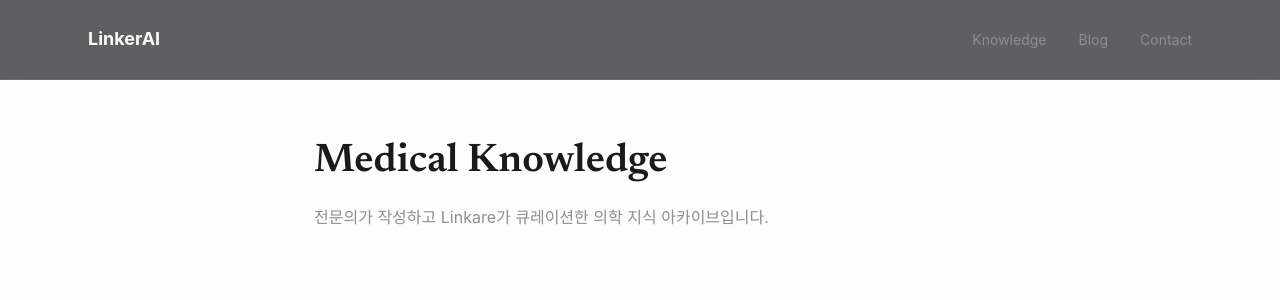
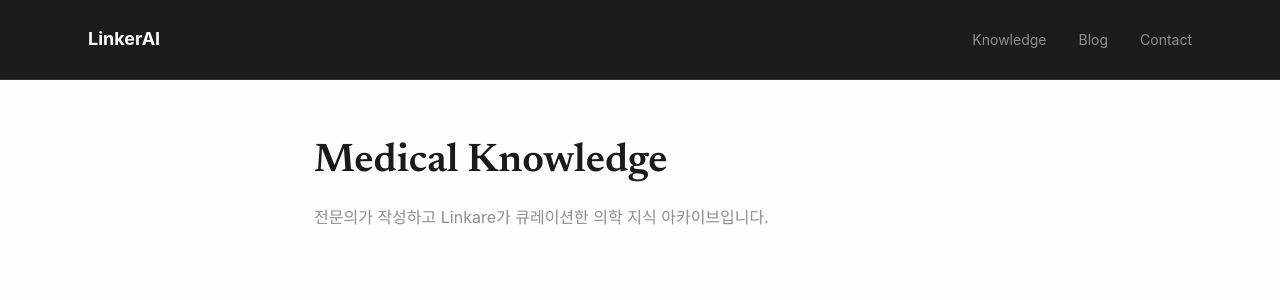
Before and after one commit to feelharmony/linkare-medical-knowledge, a Jekyll site: the page built from index.html, in a window 1280 px wide and 900 px high. Shown: the top 300 px of the window. Built offline with Jekyll 4.4.1, drawn with Linux system fonts in a browser that asks for light colours; some web fonts are replaced.

Commit message:
fix: header background solid dark

```diff
--- a/assets/css/style.css
+++ b/assets/css/style.css
@@ -58,9 +58,7 @@ a:hover { text-decoration: underline; }
   right: 0;
   z-index: 50;
   height: var(--header-height);
-  background: rgba(28, 28, 30, 0.7);
-  backdrop-filter: blur(12px);
-  -webkit-backdrop-filter: blur(12px);
+  background: var(--bg-dark);
   border-bottom: 1px solid var(--border-dark);
 }
 
```
